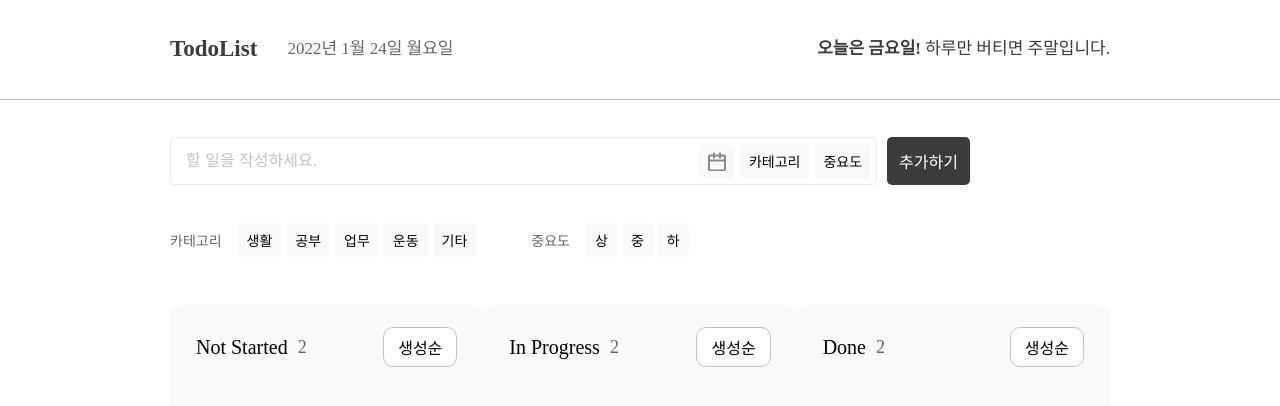
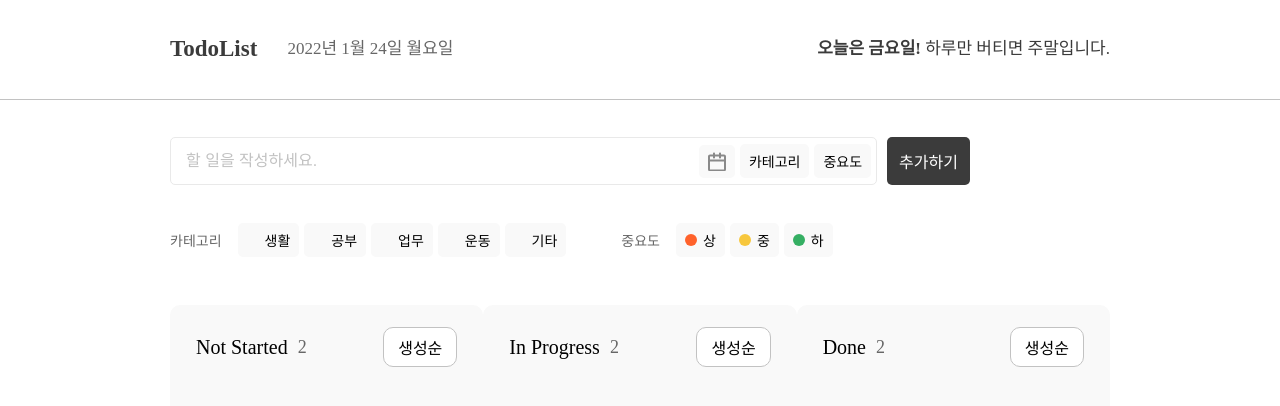
Before and after one commit to tTab1204/TodoList-Vue, a Vue app: page /todo-list in a window 1280 px wide. Shown: the top 406 px of the page. Built offline with nearby package versions, Linux system fonts and the light colour scheme; a web font is replaced by a local one; what v-calendar would draw is missing.

Commit message:
feat: 중요도별 색 추가하기

```diff
--- a/src/components/Category.vue
+++ b/src/components/Category.vue
@@ -8,6 +8,7 @@
       :onClick="onHandleClicked"
       :name="category"
     />
+    <slot name="category"></slot>
   </div>
 </template>
 
--- a/src/components/Importances.vue
+++ b/src/components/Importances.vue
@@ -2,12 +2,15 @@
   <div class="container">
     <div class="title">중요도</div>
     <Tag
+      :icon="true"
       v-for="importance in importances"
       :key="importance"
       :class="clickedStyle(importance)"
       :onClick="onHandleClicked"
       :name="importance"
-    />
+    >
+      <slot name="icon"></slot>
+    </Tag>
   </div>
 </template>
 
@@ -42,6 +45,7 @@ export default {
     clickedStyle(importance) {
       return {
         clickedTag: this.importance === importance,
+        icon: true,
       };
     },
   },
--- a/src/components/common/Card.vue
+++ b/src/components/common/Card.vue
@@ -15,7 +15,7 @@
             ><EditIcon
           /></IconBase>
         </div>
-        <div class="icon-wrapper" @click="REMOVE_TODO(todo.id)">
+        <div class="icon-wrapper" @click="removeTodo(todo.id)">
           <IconBase width="18" height="18" iconName="delete" iconColor="#252529"
             ><DeleteIcon
           /></IconBase>
@@ -23,6 +23,7 @@
       </div>
     </div>
     <div class="footer">
+      <div class="tag-icon" :class="setImportanceColor" />
       <button
         v-if="isNotStarted(todo.progress)"
         class="start-button"
@@ -50,6 +51,7 @@ import IconBase from "@/components/icons/IconBase.vue";
 import EditIcon from "@/components/icons/EditIcon.vue";
 import DeleteIcon from "@/components/icons/DeleteIcon.vue";
 import { checkInputValidation } from "@/utils/checkValidation";
+import { DELETE_CONFIRM_MESSAGE } from "@/constants";
 
 export default {
   components: {
@@ -88,6 +90,15 @@ export default {
         dragging: this.isDragStart,
       };
     },
+
+    setImportanceColor() {
+      if (!this.todo.importance) return;
+      return {
+        top: this.todo.importance === "상",
+        middle: this.todo.importance === "중",
+        low: this.todo.importance === "하",
+      };
+    },
   },
 
   methods: {
@@ -124,6 +135,12 @@ export default {
       };
 
       this.EDIT_TODO(payload);
+    },
+
+    removeTodo(id) {
+      if (confirm(DELETE_CONFIRM_MESSAGE)) {
+        this.REMOVE_TODO(id);
+      }
     },
 
     dragStart(e, todo) {
@@ -175,7 +192,7 @@ export default {
 
   & > .footer {
     display: flex;
-    justify-content: flex-end;
+    justify-content: space-between;
 
     & > .start-button {
       background: $gray-05;
@@ -203,4 +220,23 @@ export default {
 .dragging {
   opacity: 0.5;
 }
+
+.tag-icon {
+  width: 12px;
+  height: 12px;
+  border-radius: 50%;
+  margin-right: rem(6px);
+}
+
+.top {
+  background: $orange;
+}
+
+.middle {
+  background: $yellow;
+}
+
+.low {
+  background: $green;
+}
 </style>
--- a/src/components/common/Tag.vue
+++ b/src/components/common/Tag.vue
@@ -1,5 +1,6 @@
 <template>
   <div class="tag" @click.prevent="onClick(name)">
+    <div slot="icon" class="tag-icon" :class="setImportanceColor"></div>
     {{ name }}
   </div>
 </template>
@@ -14,6 +15,19 @@ export default {
     onClick: {
       type: Function,
     },
+    icon: {
+      type: Boolean,
+    },
+  },
+
+  computed: {
+    setImportanceColor() {
+      return {
+        top: this.name === "상",
+        middle: this.name === "중",
+        low: this.name === "하",
+      };
+    },
   },
 };
 </script>
@@ -21,8 +35,8 @@ export default {
 <style lang="scss" scoped>
 .tag {
   display: flex;
+  justify-content: center;
   align-items: center;
-  justify-content: center;
   background: $gray-02;
   border-radius: rem(5px);
   font-size: rem(14px);
@@ -39,4 +53,27 @@ export default {
   background: $gray-03;
   font-weight: 600;
 }
+
+.icon {
+  justify-content: space-between;
+}
+
+.tag-icon {
+  width: 12px;
+  height: 12px;
+  border-radius: 50%;
+  margin-right: rem(6px);
+}
+
+.top {
+  background: $orange;
+}
+
+.middle {
+  background: $yellow;
+}
+
+.low {
+  background: $green;
+}
 </style>
--- a/src/constants/index.js
+++ b/src/constants/index.js
@@ -1,5 +1,6 @@
 export const VALID_INPUT_MESSAGE = "할 일을 입력하세요!";
 export const VALID_DATE_MESSAGE = "오늘 또는 오늘 이후 날짜를 선택해주세요.";
+export const DELETE_CONFIRM_MESSAGE = "정말 삭제하시겠습니까?";
 
 export const categories = ["생활", "공부", "업무", "운동", "기타"];
 export const importances = ["상", "중", "하"];
--- a/src/styles/scss/theme.scss
+++ b/src/styles/scss/theme.scss
@@ -20,3 +20,8 @@ $down-icon: #696969;
 
 // danger
 $danger: #ff622b;
+
+// importance
+$orange: #ff622b;
+$yellow: #f7c73d;
+$green: #35af63;
```
Also changed, not shown: 1 other file (tests, documents, lock files or other folders).
